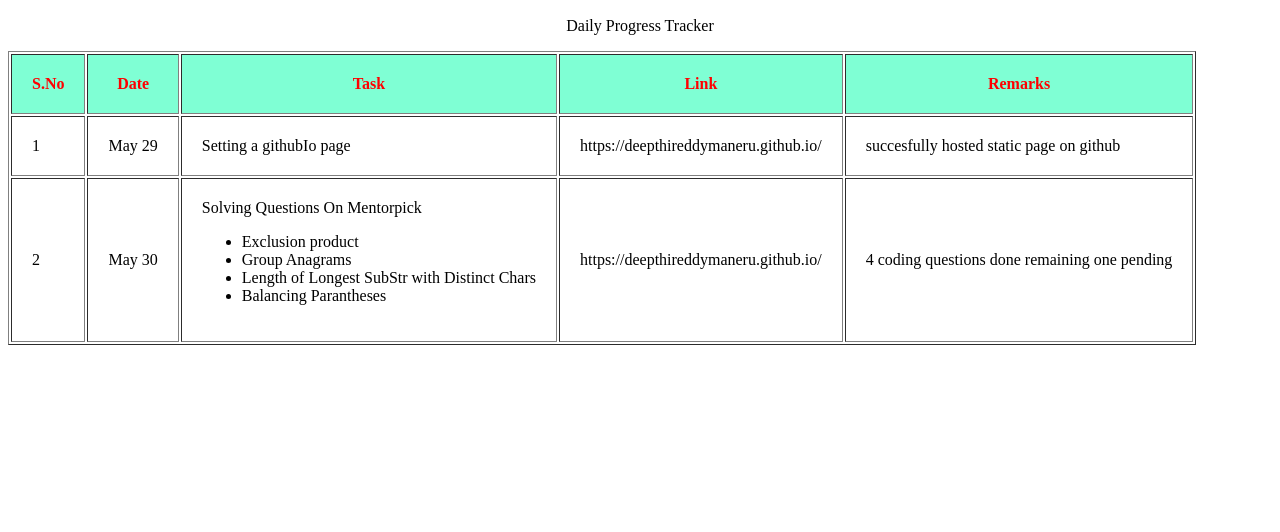
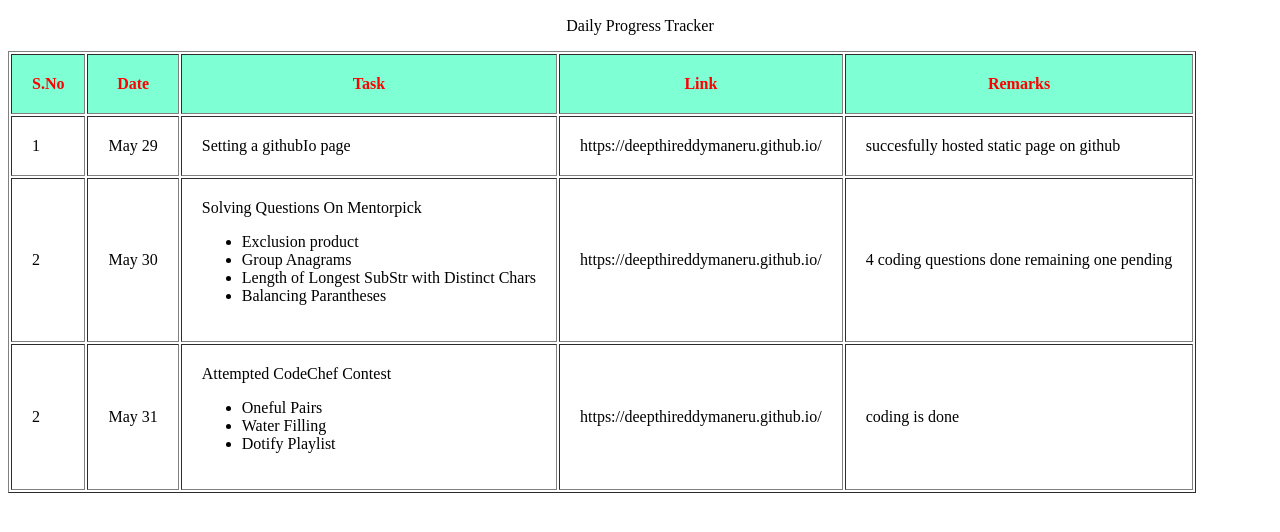
Before and after one commit to deepthireddymaneru/deepthireddymaneru.github.io, a plain HTML site: page index.html in a window 1280 px wide. Shown: the part 110-642 px from the top of the page. Drawn offline with Linux system fonts and the light colour scheme.

Commit message:
coding contest is updated

```diff
--- a/index.html
+++ b/index.html
@@ -40,6 +40,19 @@
             <td>https://deepthireddymaneru.github.io/</td>
             <td>4 coding questions done remaining one pending</td>
         </tr>
+        <tr>
+            <td>2</td>
+            <td>May 31</td>
+            <td>Attempted CodeChef Contest
+                <ul>
+                    <li>Oneful Pairs</li>
+                    <li>Water Filling</li>
+                    <li>Dotify Playlist</li>
+                </ul>
+            </td>
+            <td>https://deepthireddymaneru.github.io/</td>
+            <td>coding is done</td>
+        </tr>
 
     </table>
 </body>
```
